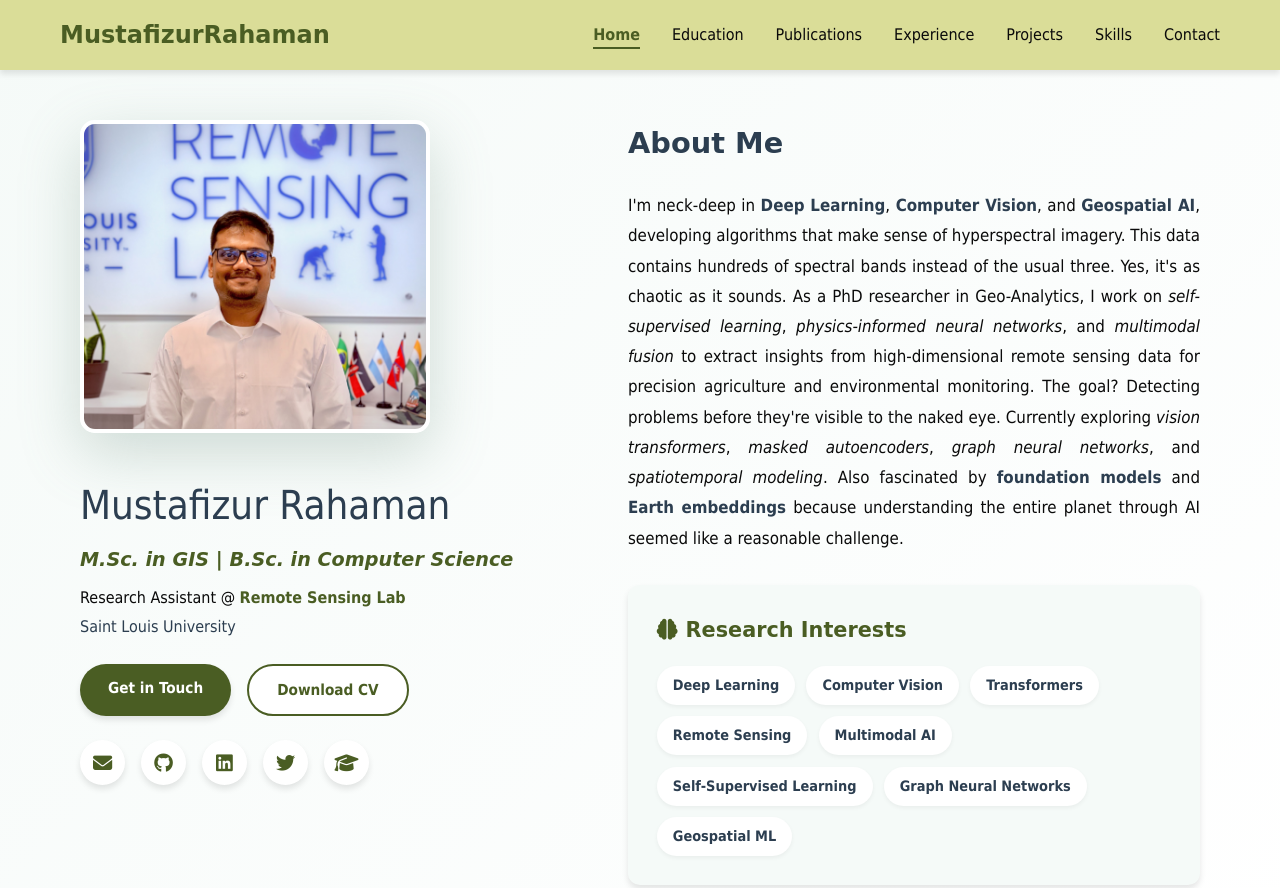
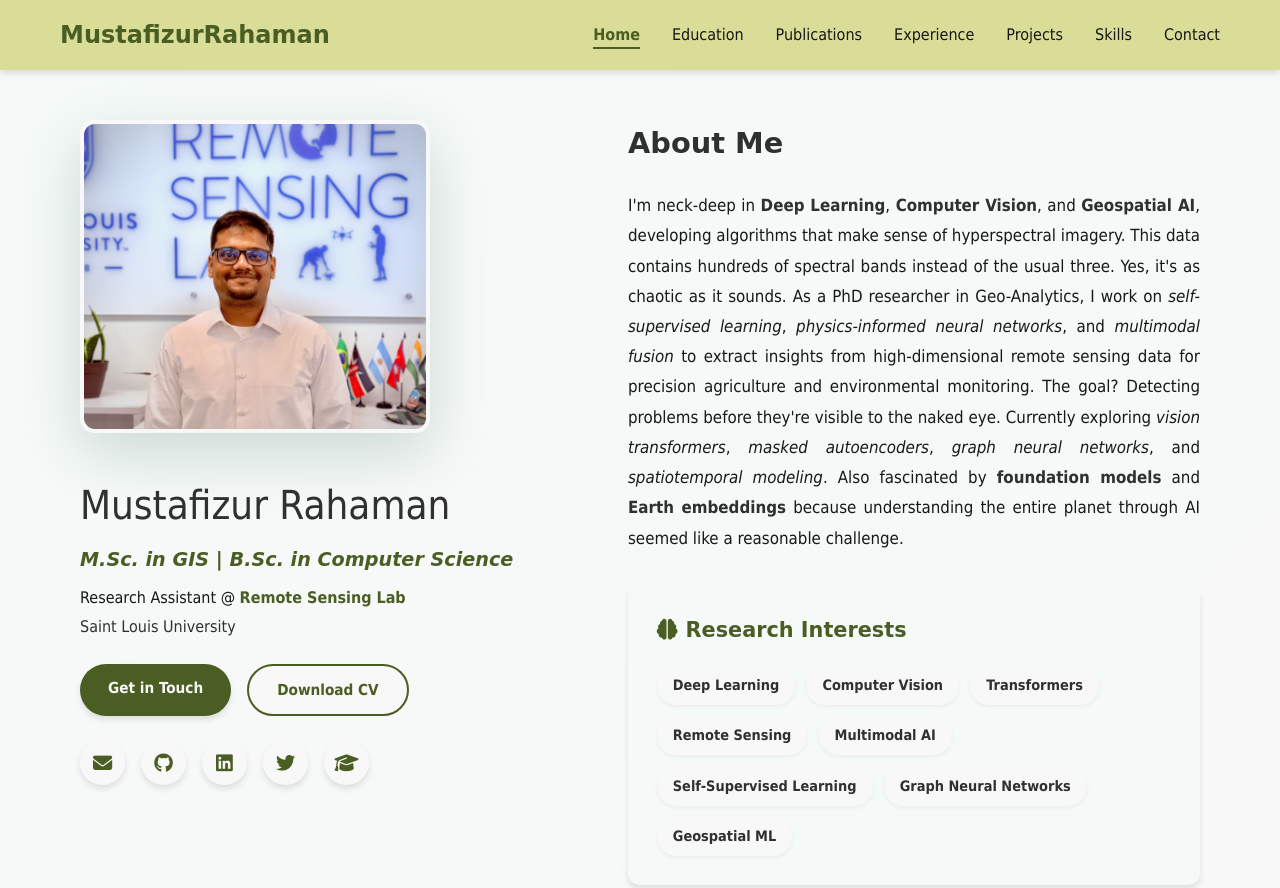
Before and after one commit to MustfizurRahaman/portfolio, a plain HTML site: page index.html in a window 1280 px wide. Shown: the top 888 px of the page. Drawn offline with Linux system fonts and the light colour scheme; a web font is replaced by a local one.

Commit message:
Update color variables in styles.css

```diff
--- a/styles.css
+++ b/styles.css
@@ -8,10 +8,10 @@
     --light-green: #D4E4DD;          /* Very light sage */
     --dark-green: #556B61;           /* Dark sage */
     --very-light-green: #F5FAF8;     /* Almost white with hint of green */
-    --white: #ffffff;
+    --white: #f8f8f8;
     --light-gray: #f8f9fa;
-    --dark-gray: #2c3e50;
-    --text-color: #0a0a0a;
+    --dark-gray: #303030;
+    --text-color: #181818;
     --border-color: #e0e0e0;
     --green-earth: #DADD98;
     --duke_blue: #012169;
```
